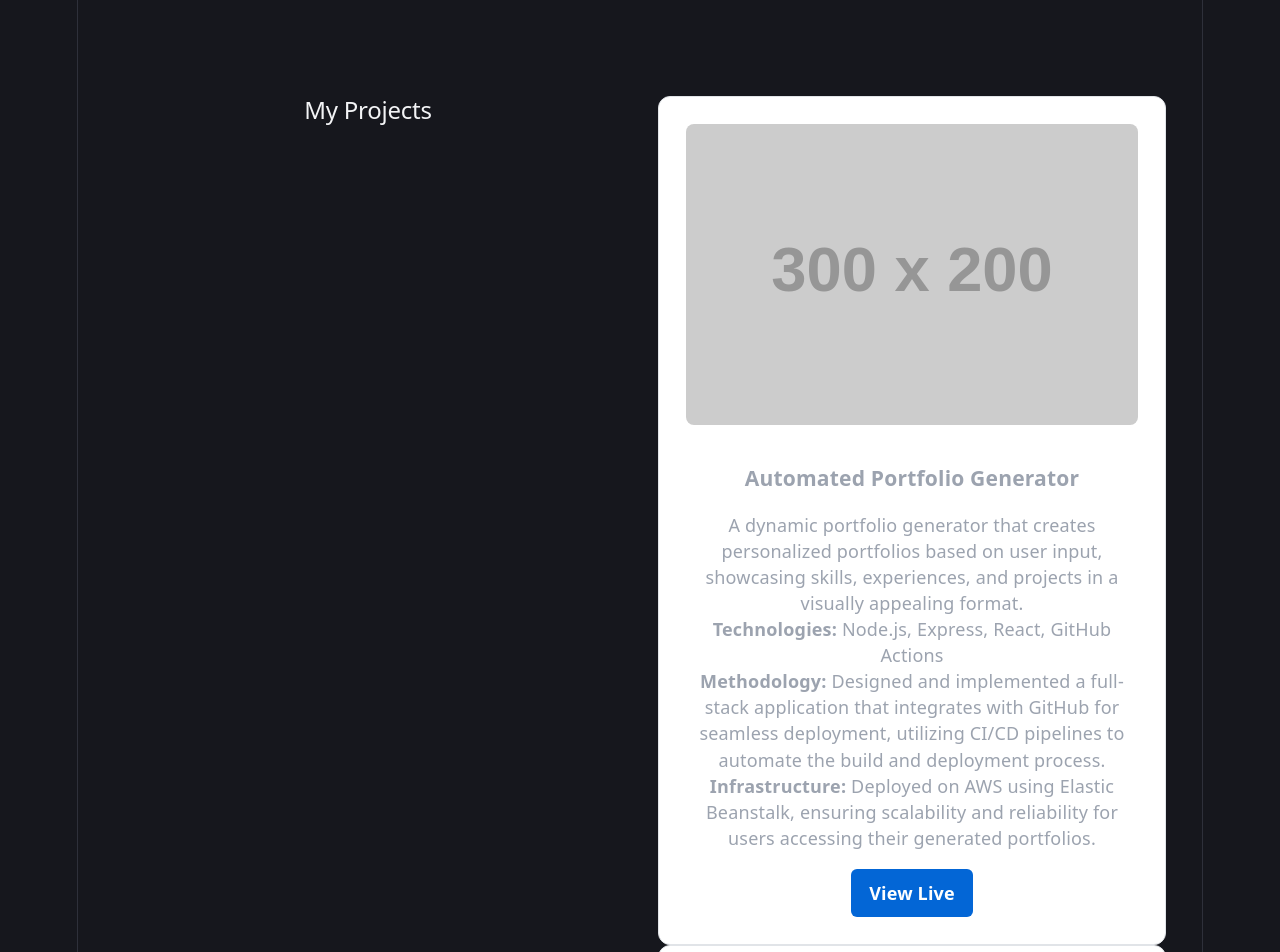
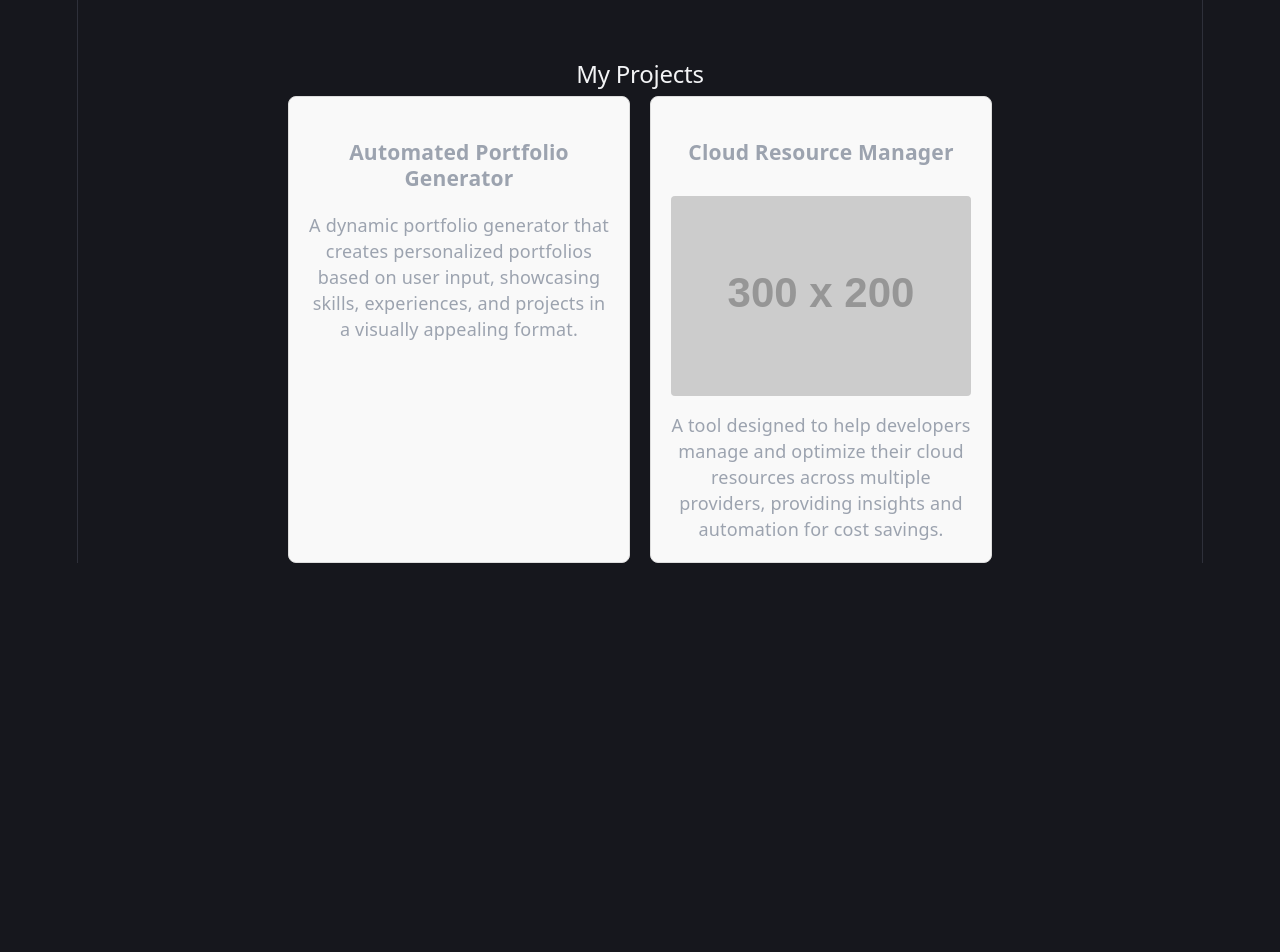
Before and after one commit to Ishankp/Automated-portfolio, a React (Vite) app: page / in a window 1280 px wide. Shown: the part 720-1672 px from the top of the page. After the commit the page ends 1283 px from the top, so only its background shows below. Built offline with nearby package versions, Linux system fonts and the light colour scheme.

Commit message:
created projects cards that only display Title, thumbnail (optional), and description

```diff
--- a/info.json
+++ b/info.json
@@ -31,12 +31,14 @@
       "company": "CloudScale Solutions",
       "position": "DevOps Engineer Intern",
       "duration": "May 2025 - August 2025",
+      "role": "Responsible for automating deployment processes and managing cloud infrastructure.",
       "description": "Automated deployment infrastructure using GitHub Actions pipelines, reducing delivery cycle times by 20%. Managed scalable Docker containers within development cluster environments."
     },
     {
       "company": "TechCorp Systems",
       "position": "Frontend Developer Intern",
       "duration": "June 2024 - August 2024",
+      "role": "Contributed to the development of responsive web applications using React.",
       "description": "Collaborated within an Agile framework to migrate standard corporate webpages into responsive, high-performance React components."
     }
   ],
@@ -48,12 +50,11 @@
       "technologies": ["Node.js", "Express", "React", "GitHub Actions"],
       "methodology": "Designed and implemented a full-stack application that integrates with GitHub for seamless deployment, utilizing CI/CD pipelines to automate the build and deployment process.",
       "infrastructure": "Deployed on AWS using Elastic Beanstalk, ensuring scalability and reliability for users accessing their generated portfolios.",
-      "thumbnail": "https://via.placeholder.com/300x200.png?text=Automated+Portfolio+Generator",
       "live_link": "https://ishanpatel.me"
     },
     {
       "title": "Cloud Resource Manager",
-      "repo_name": "Cloud-Resource-Manager",
+      "repo_name": "Neeta-s-Eyebrow-Threading-Home-page",
       "description": "A tool designed to help developers manage and optimize their cloud resources across multiple providers, providing insights and automation for cost savings.",
       "technologies": ["Python", "AWS SDK", "Terraform"],
       "methodology": "Implemented a command-line interface that interacts with cloud provider APIs to fetch resource usage data, analyze costs, and suggest optimizations.",
--- a/src/components/projects.css
+++ b/src/components/projects.css
@@ -1,48 +1,21 @@
-/* Container: Uses Grid for more consistent alignment than Flexbox */
-.projects-container {
-    display: grid;
-    grid-template-columns: repeat(auto-fit, minmax(320px, 1fr));
-    gap: 2rem;
-    padding: 2rem;
-    max-width: 1200px;
-    margin: 0 auto;
+.projects-grid {
+    display: flex;
+    flex-wrap: wrap;
+    justify-content: center;
+    gap: 20px;
 }
 
-/* Card: Added subtle shadow and refined typography */
 .project-card {
-    background-color: #ffffff;
-    border: 1px solid #e1e4e8;
-    border-radius: 12px;
-    padding: 1.5rem;
-    transition: transform 0.2s ease, box-shadow 0.2s ease;
-    display: flex;
-    flex-direction: column;
+    background-color: #f9f9f9;
+    border: 1px solid #ddd;
+    border-radius: 8px;
+    padding: 20px;
+    width: 300px;
 }
 
-/* Hover effect adds a professional "interactive" feel */
-.project-card:hover {
-    transform: translateY(-5px);
-    box-shadow: 0 10px 20px rgba(0,0,0,0.1);
+.project-image {
+    width: 100%;
+    height: auto;
+    border-radius: 4px;
+    margin: 10px 0;
 }
-
-.project-card img {
-    border-radius: 8px;
-    margin-bottom: 1rem;
-}
-
-.card-actions {
-    margin-top: auto; /* Pushes buttons to the bottom of the card */
-    padding-top: 1rem;
-}
-
-.btn-primary, .btn-secondary {
-    display: inline-block;
-    padding: 0.6rem 1rem;
-    text-decoration: none;
-    border-radius: 6px;
-    font-weight: 600;
-    text-align: center;
-}
-
-.btn-primary { background-color: #0366d6; color: white; }
-.btn-secondary { background-color: #f1f8ff; color: #0366d6; border: 1px solid #c8e1ff; }
--- a/src/components/projects.jsx
+++ b/src/components/projects.jsx
@@ -16,25 +16,10 @@ function Projects({ projects }) {
 function ProjectCard({ project }) {
     return (
         <div className="project-card">
-      <img src={project.thumbnail} alt={project.title} />
             <h3>{project.title}</h3>
-      <p className="description">{project.description}</p>
-
-      <div className="info-section">
-        <p><strong>Technologies:</strong> {project.technologies.join(', ')}</p>
-        <p><strong>Methodology:</strong> {project.methodology}</p>
-        <p><strong>Infrastructure:</strong> {project.infrastructure}</p>
-      </div>
-
-      <div className="card-actions">
-        {project.live_link ? (
-          <a href={project.live_link} target="_blank" rel="noopener noreferrer" className="btn-primary">View Live</a>
-        ) : (
-          <a href={`https://github.com/ishanpatel/${project.repo_name}`} target="_blank" rel="noopener noreferrer" className="btn-secondary">View Repo</a>
-        )}
-      </div>
+            {project.thumbnail && <img src={project.thumbnail} alt={project.title} className="project-image" />}
+            <p>{project.description}</p>
         </div>
     );
 }
-
 export default Projects;
```
Lines whose indentation alone changed are shown as unchanged.
